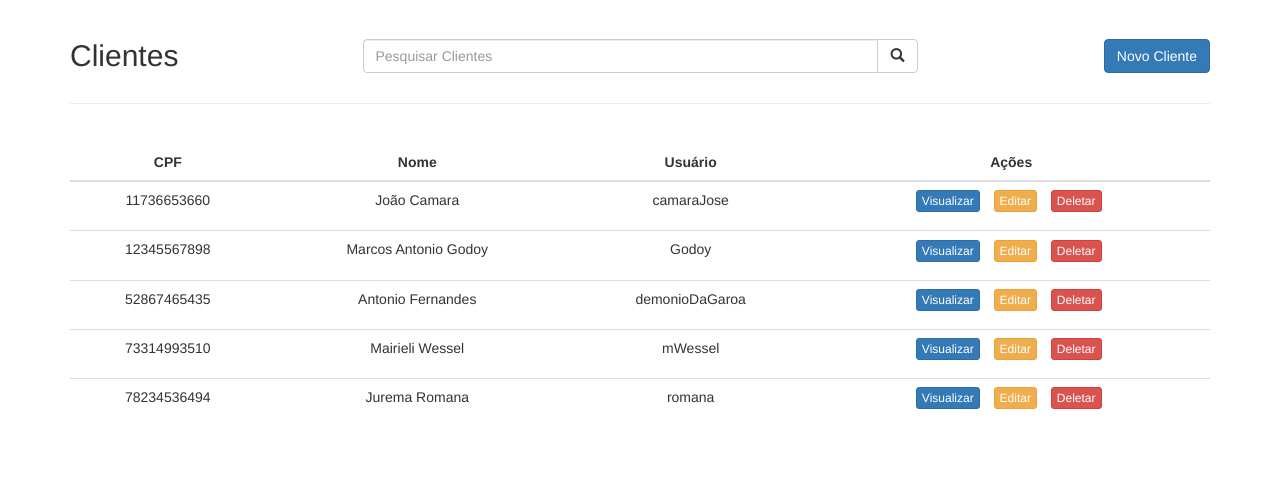
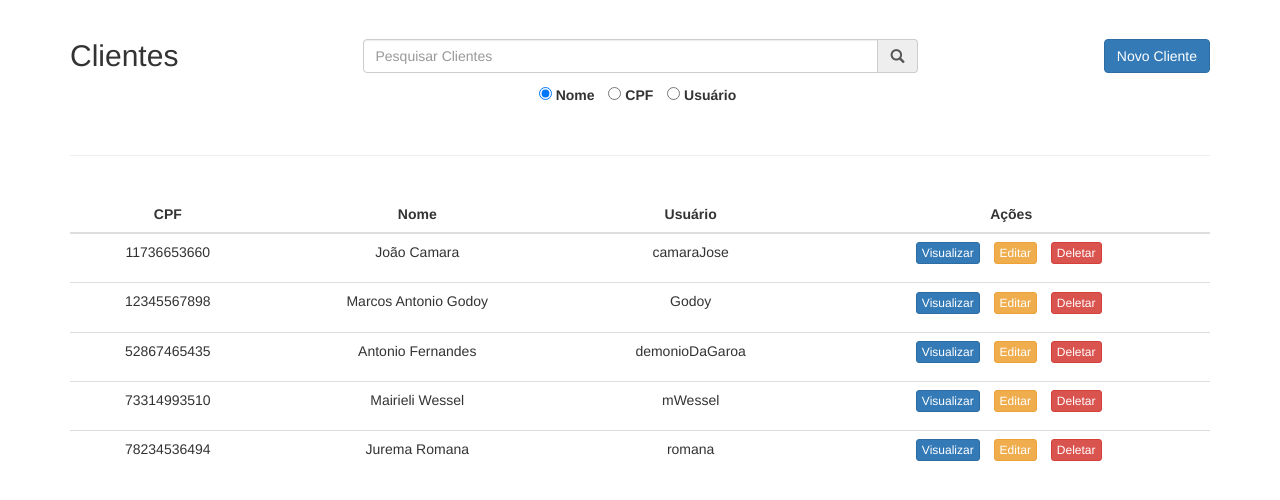
Before and after one commit to dsambugaro/controleGames, a PHP site: page /cliente.php in a window 1280 px wide. Shown: the part 51-551 px from the top of the page. Run offline with PHP 8.4, Linux system fonts and the light colour scheme; data comes from the database, SQL or seed files in the repository; some libraries are stand-ins or nearby versions.

Commit message:
Ajuste da função editar em clientes e implementação de busca_clientes

```diff
--- a/www/busca_com_filtro.php
+++ b/www/busca_com_filtro.php
@@ -14,6 +14,7 @@
             success: function(retorno){
                 var resultado = document.getElementById("itens");
                 resultado.innerHTML = retorno;
+                console.log(retorno);
             }
         });
     })
--- a/www/cliente.php
+++ b/www/cliente.php
@@ -12,18 +12,37 @@
             </div>
             <div class="col-md-6">
                 <div class="input-group h2">
-                    <input name="busca" class="form-control" id="buscaClientes" type="text" placeholder="Pesquisar Clientes">
-                    <span class="input-group-btn">
-                        <button class="btn btn-default" type="submit">
-                            <span class="glyphicon glyphicon-search"></span>
-                        </button>
-                    </span>
+                    <input name="busca" class="form-control" id="busca" type="text" placeholder="Pesquisar Clientes">
+                    <div class="input-group-addon"><span class="glyphicon glyphicon-search"></span></div>
                 </div>
             </div>
 
             <div class="col-md-3">
                 <a href="cliente/cliente_add.php" class="btn btn-primary pull-right h2">Novo Cliente</a>
             </div>
+        </div>
+        <div class="row text-center ">
+            <ul class="list-inline">
+                <li>
+                    <div class="form-group">
+                        <input type="radio" id="busca_nome" name="campo" value="nome_pessoa" checked>
+                        <label for="busca_nome">Nome</label>
+                    </div>
+                </li>
+                <li>
+                    <div class="form-group">
+                            <input type="radio" id="busca_cpf" name="campo" value="PESSOA_CPF">
+                            <label for="busca_cpf">CPF</label>
+                    </div>
+                </li>
+                <li>
+                    <div class="form-group">
+                        <input type="radio" id="busca_user" name="campo" value="user">
+                        <label for="busca_user">Usuário</label>
+                    </div>
+                </li>
+            </ul>
+            <input type="hidden" name="campo_busca" value="nome" id="campo_busca">
         </div>
         <hr />
         <?php
@@ -64,5 +83,6 @@
 
 <?php
     include "modal_excluir.php";
+    include "busca_com_filtro.php";
     include "rodape.php";
 ?>
--- a/www/cliente/add.php
+++ b/www/cliente/add.php
@@ -32,7 +32,7 @@
             die();
         }
     } else{
-        if ((insert_cliente($conexao, $cpf, $user, $email)) && (insert_pessoa($conexao, $cpf, $nome_pessoa, $nasc)) && (insert_end($conexao, $cpf, $logradouro, $end_nome, $end_num, $end_bairro, $end_cep, $id_cidade)) && (insert_usuario($conexao, $user, $senhaCrip))) {
+        if ((insert_pessoa($conexao, $cpf, $nome_pessoa, $nasc)) && (insert_end($conexao, $cpf, $logradouro, $end_nome, $end_num, $end_bairro, $end_cep, $id_cidade)) && (insert_usuario($conexao, $user, $senhaCrip)) && (insert_cliente($conexao, $cpf, $user, $email))) {
             header("Location: ../cliente/cliente_add.php?add=1");
             die();
         } else {
--- a/www/cliente/busca_pessoa_complete.php
+++ b/www/cliente/busca_pessoa_complete.php
@@ -1,6 +1,7 @@
 <?php
     include '../bd_control/conecta.php';
     include '../bd_control/control.php';
+    include '../pessoa/busca_pessoa_control.php';
     include 'cliente_control.php';
 
     $id = $_POST['filtro'];
--- a/www/cliente/cliente_control.php
+++ b/www/cliente/cliente_control.php
@@ -1,5 +1,5 @@
 <?php
-    $referencia = PESSOA_CPF;
+    $referencia = user;
     $table = CLIENTE;
     $key = PESSOA_CPF;
     $tableMin = strtolower($table);
@@ -41,15 +41,38 @@
         return mysqli_query($conexao, $delete);
     }
 
-    function busca_dinamica_pessoa($conexao, $campo, $filtro){
+    function busca_auto_completa_cliente($conexao, $campo, $buscar){
+        $busca = "SELECT {$campo} FROM CLIENTE C, PESSOA P, USUARIO U
+                    WHERE {$campo} LIKE '%{$buscar}%'
+                    AND P.CPF = C.PESSOA_CPF
+                    AND C.usuario = U.ID
+                    GROUP BY {$campo}
+                    ORDER BY {$campo}";
+        $resultado = mysqli_query($conexao, $busca);
+        $virgula = false;
+        $retorna = '[';
+        while ($res = mysqli_fetch_assoc($resultado)) {
+            if ($virgula) {
+                $retorna .= ', ';
+            } else {
+                $virgula = true;
+            }
+            $retorna .= json_encode($res["{$campo}"]);
+        }
+        $retorna .= ']';
+        return $retorna;
+    }
+
+    function busca_cliente($conexao, $campo, $buscar){
         $resultados = array();
-        $busca = "SELECT P.*, E.*, C.nome AS cidade, ES.ID AS estado_id, ES.nome AS estado FROM PESSOA P, ENDERECO E
-                  JOIN CIDADE C ON E.CIDADE_ID = C.ID
-                  JOIN ESTADO ES ON ES.ID = C.ESTADO_ID
-                  WHERE P.{$campo} = '{$filtro}' AND E.PESSOA_CPF = P.CPF";
+        $busca = "SELECT C.PESSOA_CPF, P.nome_pessoa AS nome, U.user AS user FROM CLIENTE C
+                   JOIN PESSOA P ON C.PESSOA_CPF = P.CPF
+                   JOIN USUARIO U ON C.usuario = U.ID
+                   WHERE {$campo} LIKE '%{$buscar}%'
+                   ORDER BY {$campo}";
         $resultado = mysqli_query($conexao, $busca);
-        while ($retorno = mysqli_fetch_assoc($resultado)) {
-            array_push($resultados, $retorno);
+        while ($res = mysqli_fetch_assoc($resultado)) {
+            array_push($resultados, $res);
         }
         return $resultados;
     }
--- a/www/cliente/cliente_edit.php
+++ b/www/cliente/cliente_edit.php
@@ -25,6 +25,7 @@
             <?php
                 include '../pessoa/form_pessoa.php';
             ?>
+            <input type="hidden" name="id_antigo" id="id_antigo">
             <div class="row">
                 <div class="form-group col-md-4">
                     <label for="usuario">Usuário</label>
--- a/www/cliente/edit.php
+++ b/www/cliente/edit.php
@@ -2,6 +2,7 @@
     include '../bd_control/conecta.php';
     include '../usuario/usuario_control.php';
     include '../pessoa/busca_pessoa_control.php';
+    include '../pessoa/pessoa_control.php';
     include 'cliente_control.php';
 
     $nome_pessoa = $_POST['pessoa_nome'];
@@ -23,10 +24,8 @@
     $id_user = $_POST['id_user'];
 
     $email = $_POST['cliente_email'];
-    alter_pessoa($conexao, $cpf, $nome_pessoa, $nasc, $id);
-    // alter_end($conexao, $cpf, $logradouro, $end_nome, $end_num, $end_bairro, $end_cep, $id_cidade);
 
-    if ((alter_usuario($conexao, $user, $senhaCrip, $id_user)) && (alter_cliente($conexao, $cpf, $user, $email))) {
+    if ((alter_pessoa($conexao, $cpf, $nome_pessoa, $nasc, $id)) && (alter_end($conexao, $cpf, $logradouro, $end_nome, $end_num, $end_bairro, $end_cep, $id_cidade)) && (alter_usuario($conexao, $user, $senhaCrip, $id_user)) && (alter_cliente($conexao, $cpf, $user, $email))) {
         header("Location: ../cliente.php?alter=1");
         die();
     } else {
```
Also changed, not shown: www/cliente/busca_cliente.php (renamed from www/plataforma/plataforma_add.php, +31 -27 lines), www/pessoa/busca_pessoa_control.php (+13 -0 lines).
